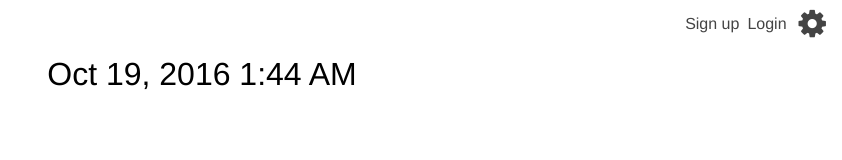
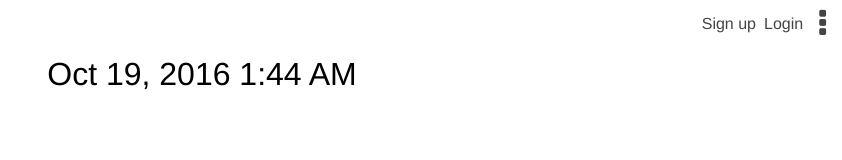
Before and after one commit to dabowheel/displaytime, a Vue app: page / in a window 1280 px wide. Shown: the top 160 px of the page, without its empty margins (438-1280 px from the left). Built offline with nearby package versions, Linux system fonts and the light colour scheme.

Commit message:
menu icon

```diff
--- a/ui/Toolbar.vue
+++ b/ui/Toolbar.vue
@@ -6,16 +6,26 @@
       <span v-if="$route.path == '/login'" class="header">Login</span>
     </div>
     <div class="toolbar-links">
-      <router-link v-if="$route.path == '/'" to="/settings" class="btn toolbar-link icon-link" title="show settings"><i class="fa fa-cog fa-2x" aria-hidden="true"></i></router-link>
+      <a href="#" v-on:click.prevent="clickMenu" class="btn toolbar-link menu-link" title="menu"><i class="fa fa-ellipsis-v fa-2x menu-icon" aria-hidden="true"></i></a>
       <router-link v-if="$route.path != '/'" to="/" class="btn toolbar-link icon-link" title="close settings"><i class="fa fa-times fa-2x" aria-hidden="true"></i></router-link>
     </div>
     <div class="toolbar-links">
-      <router-link v-if="!$store.state.sessionID  && $route.path == '/'" to="/signup" class="btn toolbar-link click-link" title="sign up">Sign up</router-link>
-      <router-link v-if="!$store.state.sessionID  && $route.path == '/'" to="/login" class="btn toolbar-link click-link" title="login">Login</router-link>
+      <router-link v-if="!$store.state.sessionID && $route.path == '/'" to="/signup" class="btn toolbar-link click-link" title="sign up">Sign up</router-link>
+      <router-link v-if="!$store.state.sessionID && $route.path == '/'" to="/login" class="btn toolbar-link click-link" title="login">Login</router-link>
     </div>
     <div class="toolbar-separator"></div>
   </div>
 </template>
+
+<script>
+  export default {
+    methods: {
+      clickMenu() {
+        console.log("click menu");
+      }
+    }
+  }
+</script>
 
 <style>
   /*
@@ -56,6 +66,13 @@
   .icon-link {
     margin-left: .75em;
   }
+  .menu-link {
+    margin-right: -1em;
+  }
+  .menu-icon {
+    padding-left: .5em;
+    padding-right: .5em;
+  }
   .header {
     line-height: 1.3em;
     font-size: 1.5em;
```
Also changed, not shown: 1 other file (tests, documents, lock files or other folders).
